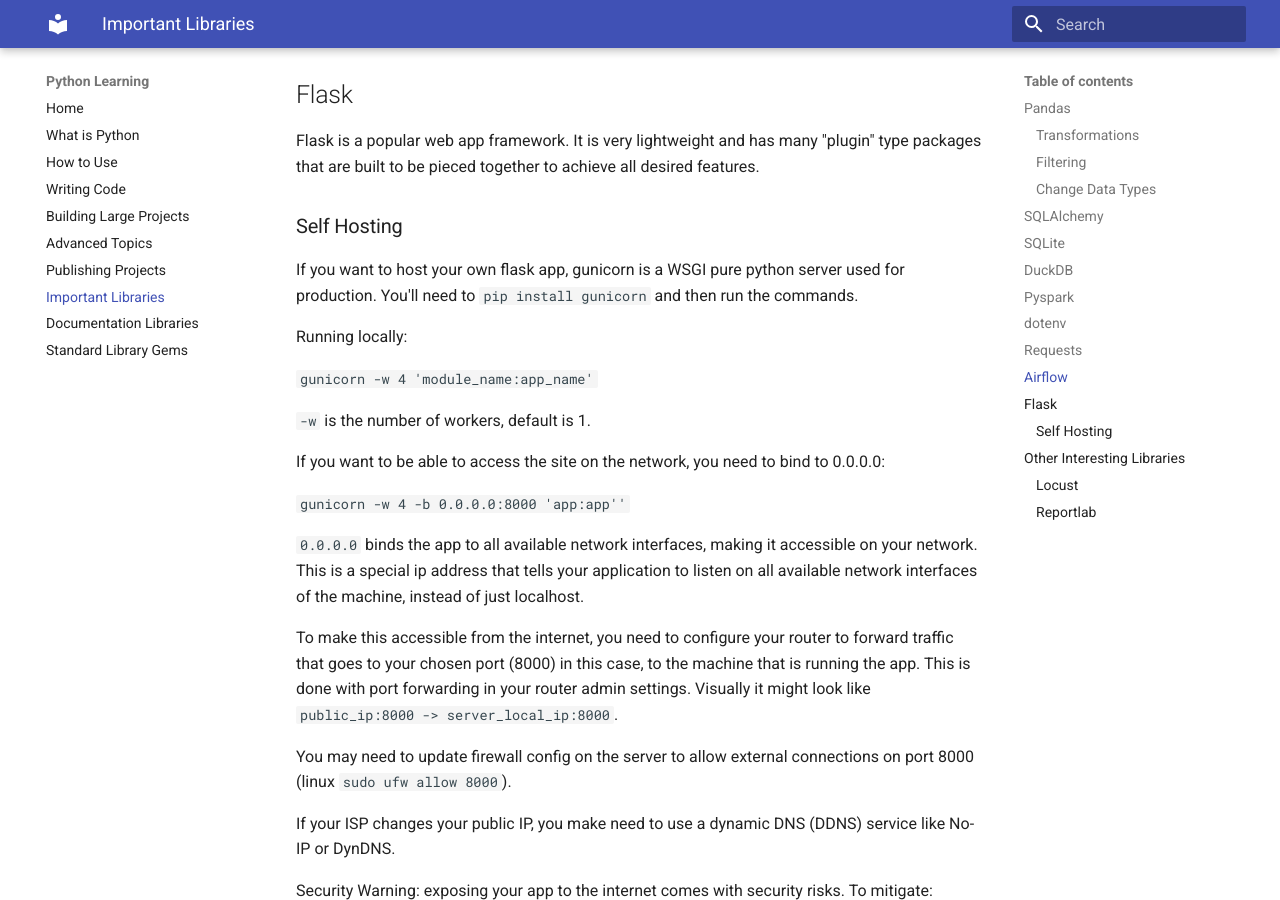
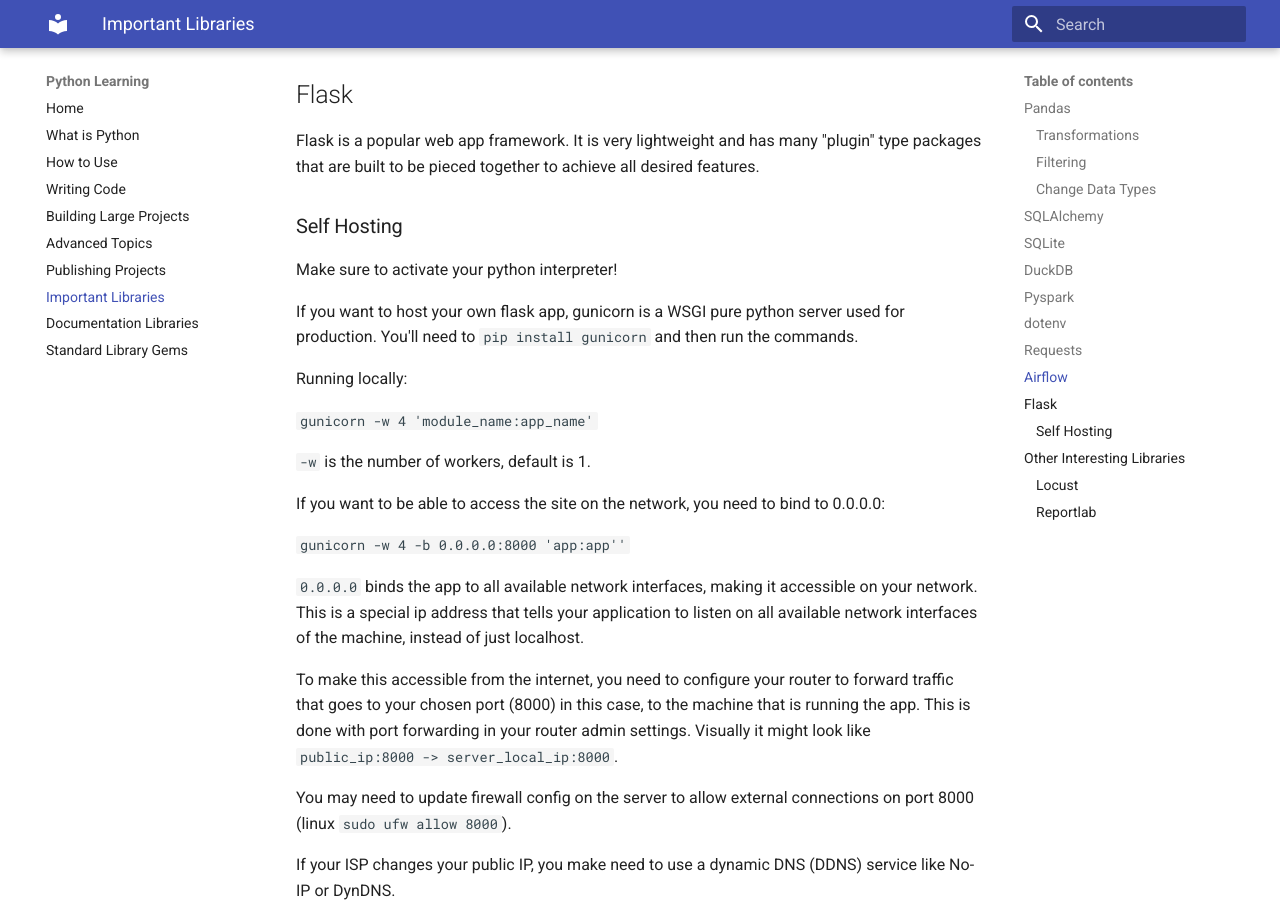
Before and after one commit to ty-anderson/python_quickstart, an MkDocs documentation site: the page built from docs/docs_7_important_libraries.md, in a window 1280 px wide and 900 px high, scrolled down 5430 px. Built offline with MkDocs 1.6.1 and Material for MkDocs 9.7.7, drawn with Linux system fonts in a browser that asks for light colours.

Commit message:
update flask info

```diff
--- a/docs/docs_7_important_libraries.md
+++ b/docs/docs_7_important_libraries.md
@@ -263,6 +263,8 @@
 
 ### Self Hosting
 
+Make sure to activate your python interpreter!
+
 If you want to host your own flask app, gunicorn is a WSGI pure python server used for production.
 You'll need to ``pip install gunicorn`` and then run the commands.
 
```
